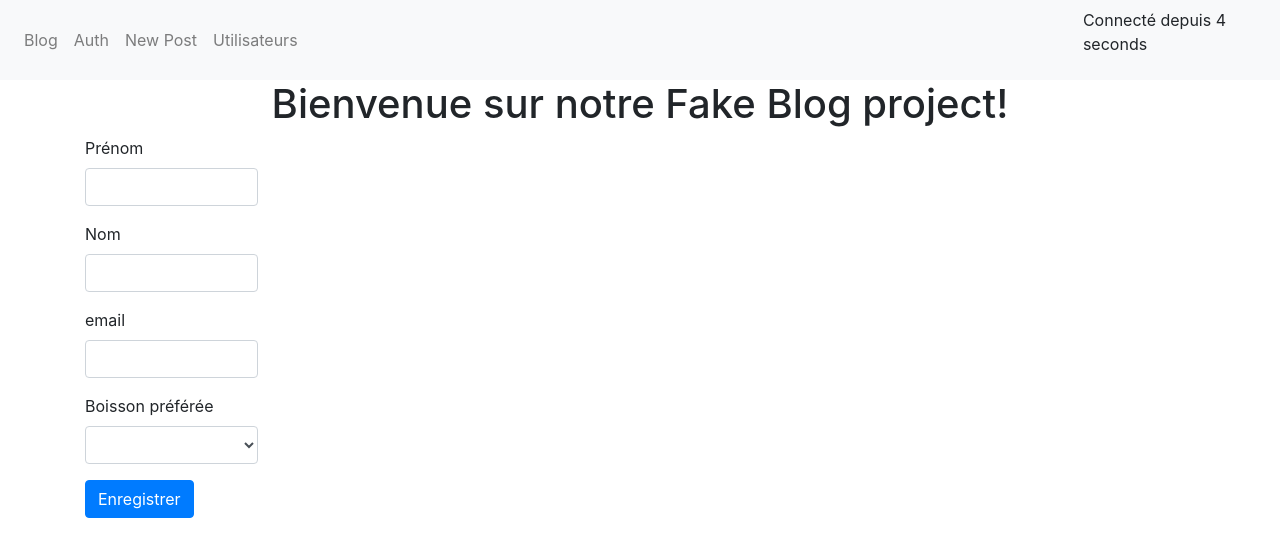
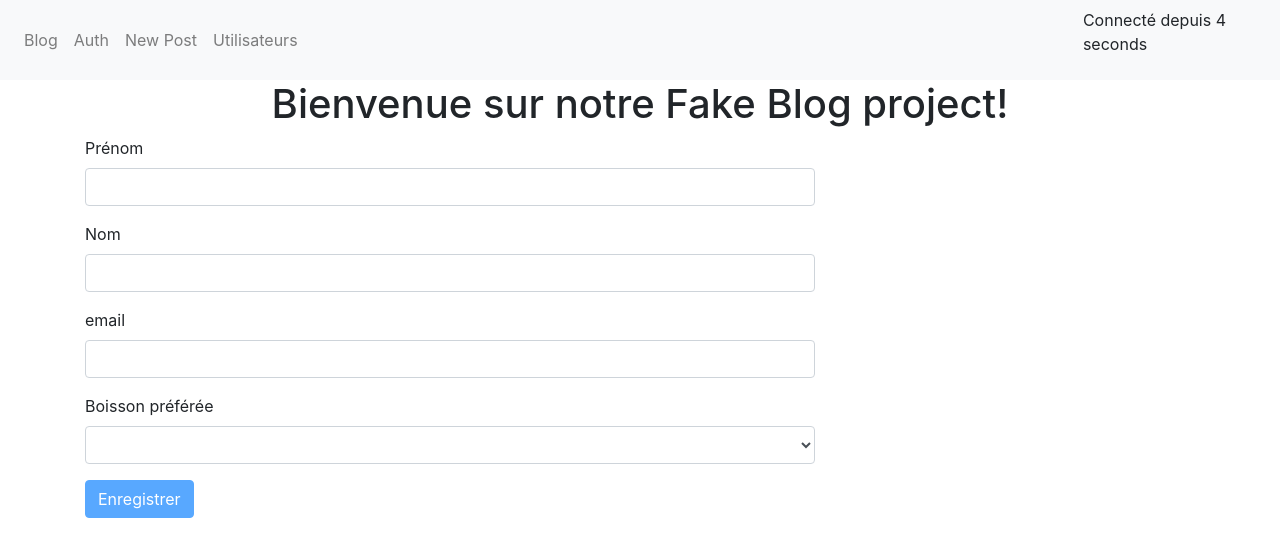
Before and after one commit to gbesset/lab-oc-project-blog, an Angular app: page /new-user in a window 1280 px wide. Shown: the top 556 px of the page. Built offline with nearby package versions, Linux system fonts and the light colour scheme.

Commit message:
Mise en place formulaire methode reactive - Validators

```diff
--- a/src/app/app.component.html
+++ b/src/app/app.component.html
@@ -20,7 +20,7 @@
 	  </h1>
 	</div>
 
-  <div class="row">
+
   	<router-outlet></router-outlet>
-  </div>
+
 </div>
--- a/src/app/new-user/new-user.component.html
+++ b/src/app/new-user/new-user.component.html
@@ -1,5 +1,6 @@
 
-  <div class="col-sm-8 col-sm-offset-2">
+ <div class="row">
+  <div class="col-8 col-offset-2">
   	<!-- pas besoin de reference locale-->
   	<form [formGroup]="userForm" (ngSubmit)="onSubmitForm()">
       <div class="form-group">
@@ -22,6 +23,7 @@
         		<option value="coca">Cafe</option>
         </select>
       </div>
-		<button class="btn btn-primary">Enregistrer</button>
+		<button class="btn btn-primary" [disabled]="userForm.invalid">Enregistrer</button>
     </form>
   </div>
+</div>
--- a/src/app/new-user/new-user.component.ts
+++ b/src/app/new-user/new-user.component.ts
@@ -1,5 +1,5 @@
 import { Component, OnInit } from '@angular/core';
-import { FormGroup,FormBuilder } from '@angular/forms';
+import { FormGroup,FormBuilder, Validators } from '@angular/forms';
 import { UserService } from '../services/user.service';
 import { Router } from '@angular/router';
 import { User } from '../model/User.model';
@@ -23,10 +23,10 @@ export class NewUserComponent implements OnInit {
   initForms(){
   	this.userForm = this.formBuilder.group(
   			{
-  				firstName: '',
-  				lastName: '',
-  				email: '',
-  				drinkPreference:''
+  				firstName: ['', Validators.required],
+  				lastName: ['', Validators.required],
+  				email: ['', [Validators.required, Validators.email]],
+  				drinkPreference:['', Validators.required]
   			}
   		);
   }
--- a/src/app/user-list/user-list.component.html
+++ b/src/app/user-list/user-list.component.html
@@ -1,3 +1,4 @@
+<a routerLink="/new-user">Nouvel utilisateur</a>
 <ul class="list-group">
 	<li class="list-group-item" *ngFor="let user of users">
 		<h3>{{ user.firstName }} {{ user.lastName }}</h3>
```
